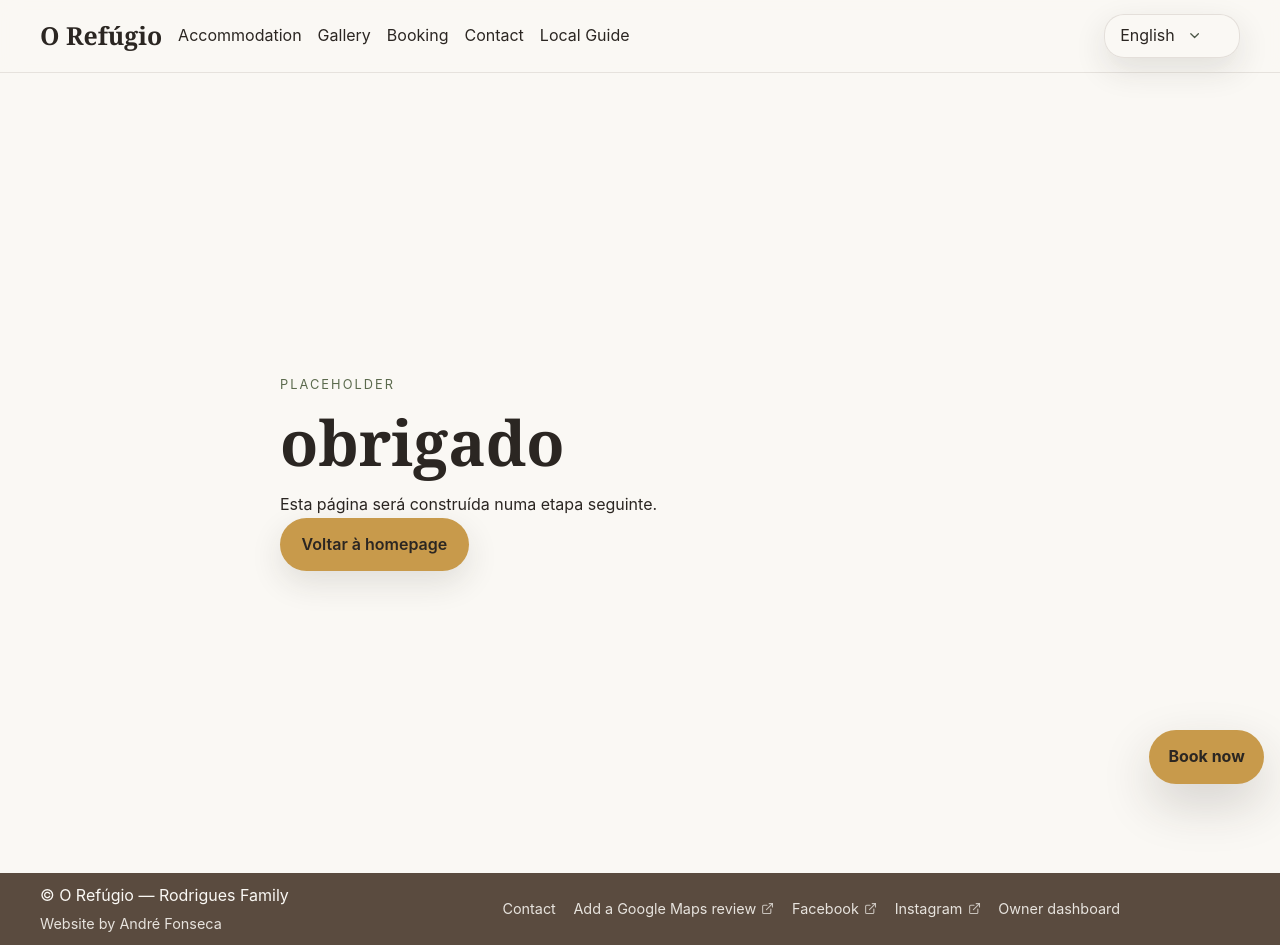
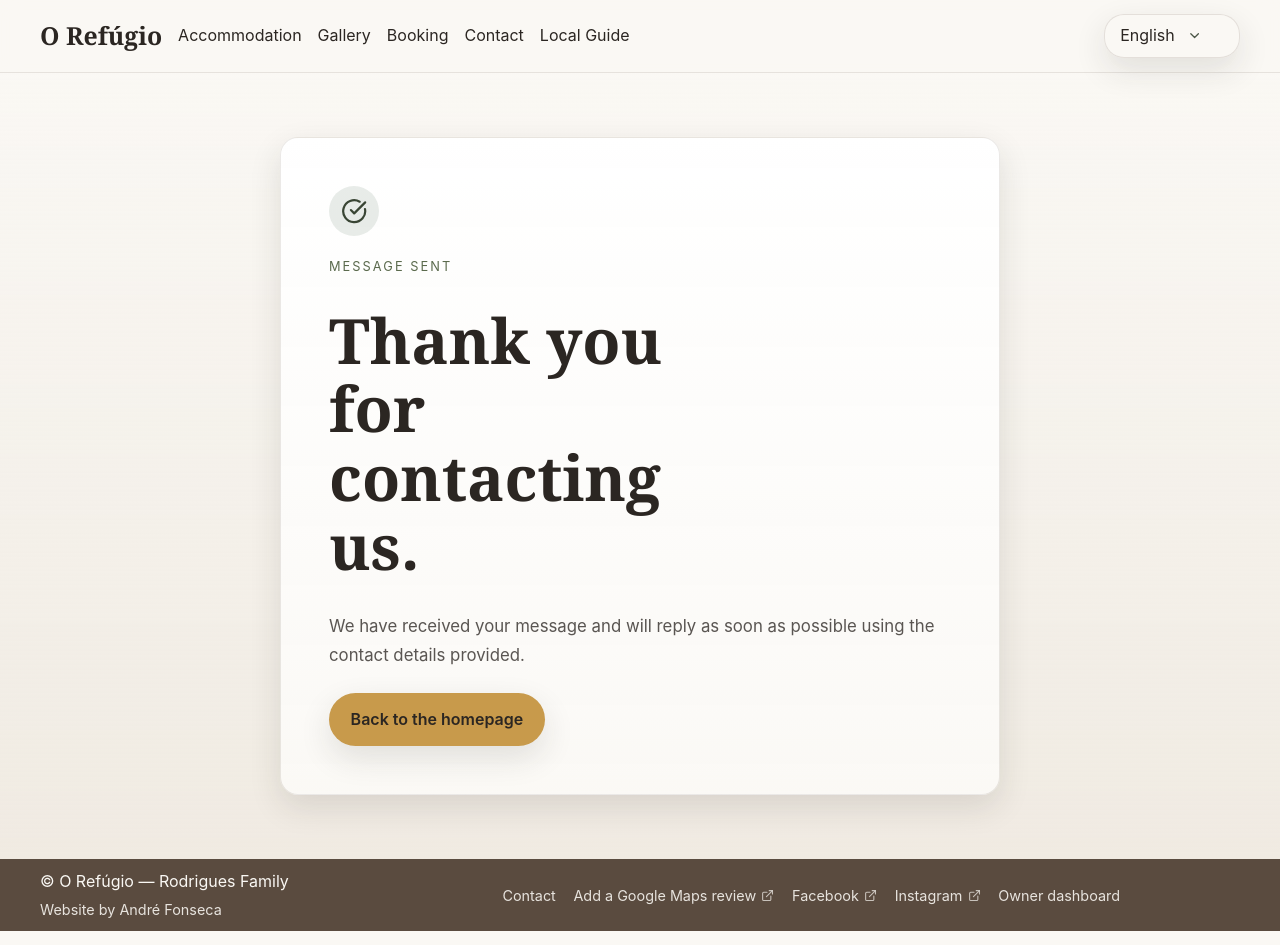
Before and after one commit to AnJoMort0/refugio-site, a website with bundled scripts: page public/obrigado.html in a window 1280 px wide. Built offline with nearby package versions, Linux system fonts and the light colour scheme.

Commit message:
Add - Obrigado.html

```diff
--- /dev/null
+++ b/public/css/pages/obrigado.css
@@ -0,0 +1,64 @@
+.thanks-page {
+  min-height: calc(100vh - 144px);
+  padding-block: var(--space-7);
+  background:
+    linear-gradient(180deg, rgba(250, 248, 244, 0.96), rgba(216, 203, 184, 0.3)),
+    var(--color-soft-ivory);
+}
+
+.thanks-panel {
+  display: grid;
+  gap: 1rem;
+  padding: clamp(1.4rem, 1rem + 3vw, 3rem);
+  border: 1px solid rgba(90, 75, 63, 0.12);
+  border-radius: 18px;
+  background:
+    linear-gradient(180deg, rgba(255, 255, 255, 0.9), rgba(250, 248, 244, 0.86)),
+    rgba(255, 255, 255, 0.78);
+  box-shadow: var(--shadow-soft);
+}
+
+.thanks-icon {
+  display: inline-grid;
+  place-items: center;
+  width: 3.1rem;
+  height: 3.1rem;
+  margin-bottom: 0.35rem;
+  border-radius: 999px;
+  background: rgba(67, 99, 75, 0.12);
+  color: var(--color-mountain-forest);
+}
+
+.thanks-icon .lucide-icon {
+  width: 1.65rem;
+  height: 1.65rem;
+}
+
+.thanks-panel h1 {
+  max-width: 12ch;
+}
+
+.thanks-panel p:not(.eyebrow) {
+  max-width: 42rem;
+  color: rgba(43, 38, 34, 0.78);
+  font-size: 1.05rem;
+  line-height: 1.7;
+}
+
+.thanks-actions {
+  display: flex;
+  flex-wrap: wrap;
+  gap: 0.85rem;
+  margin-top: 0.5rem;
+}
+
+body[data-page="thanks"] .sticky-booking-cta {
+  display: none !important;
+}
+
+@media (max-width: 640px) {
+  .thanks-page {
+    align-items: start;
+    padding-top: var(--space-5);
+  }
+}
--- a/public/js/pages/contact.js
+++ b/public/js/pages/contact.js
@@ -5,7 +5,6 @@ const TOPIC_CONFIG = {
   requested: ['requestCancel', 'requestChange', 'requestQuestion', 'requestStatus'],
   past: ['pastFeedback', 'pastQuestion'],
   none: [
-    'pastFeedback',
     'noReservationBooking',
     'noReservationSpace',
     'noReservationAccessibility',
--- a/public/locales/en.json
+++ b/public/locales/en.json
@@ -137,6 +137,20 @@
       "zoomReset": "Reset zoom"
     }
   },
+  "thanksPage": {
+    "meta": {
+      "title": "O Refúgio | Thank you",
+      "description": "Message sent successfully to O Refúgio."
+    },
+    "hero": {
+      "eyebrow": "Message sent",
+      "title": "Thank you for contacting us.",
+      "text": "We have received your message and will reply as soon as possible using the contact details provided."
+    },
+    "actions": {
+      "home": "Back to the homepage"
+    }
+  },
   "footer": {
     "copyright": "© O Refúgio — Rodrigues Family",
     "googleReview": "Add a Google Maps review",
--- a/public/locales/pt.json
+++ b/public/locales/pt.json
@@ -670,12 +670,16 @@
   },
   "thanksPage": {
     "meta": {
-      "title": "O Refúgio | Obrigado"
+      "title": "O Refúgio | Obrigado",
+      "description": "Mensagem enviada com sucesso para O Refúgio."
     },
     "hero": {
-      "eyebrow": "Placeholder",
-      "title": "obrigado",
-      "text": "Esta página será construída numa etapa seguinte."
+      "eyebrow": "Mensagem enviada",
+      "title": "Obrigado pelo seu contacto.",
+      "text": "Recebemos a sua mensagem e responderemos assim que possível pelo contacto indicado."
+    },
+    "actions": {
+      "home": "Voltar à página principal"
     }
   },
   "adminPage": {
--- a/public/obrigado.html
+++ b/public/obrigado.html
@@ -4,21 +4,33 @@
   <meta charset="UTF-8" />
   <meta name="viewport" content="width=device-width, initial-scale=1.0" />
   <title data-i18n="thanksPage.meta.title"></title>
+  <meta name="description" content="" data-i18n-attr='{"content":"thanksPage.meta.description"}' />
   <link rel="stylesheet" href="./css/reset.css" />
   <link rel="stylesheet" href="./css/variables.css" />
   <link rel="stylesheet" href="./css/base.css" />
   <link rel="stylesheet" href="./css/layout.css" />
   <link rel="stylesheet" href="./css/components.css" />
   <link rel="stylesheet" href="./css/mobile.css" />
+  <link rel="stylesheet" href="./css/pages/obrigado.css" />
 </head>
-<body>
+<body data-page="thanks">
   <div data-site-header></div>
-  <main class="simple-page">
+  <main class="simple-page thanks-page">
     <div class="container narrow">
-      <p class="eyebrow" data-i18n="thanksPage.hero.eyebrow"></p>
-      <h1 data-i18n="thanksPage.hero.title"></h1>
-      <p data-i18n="thanksPage.hero.text"></p>
-      <a class="button button-primary" href="./index.html" data-i18n="common.backHome"></a>
+      <section class="thanks-panel">
+        <span class="thanks-icon" aria-hidden="true">
+          <svg class="lucide-icon" viewBox="0 0 24 24" fill="none" stroke="currentColor" stroke-width="2" stroke-linecap="round" stroke-linejoin="round">
+            <path d="M21.8 10A10 10 0 1 1 17 3.34"></path>
+            <path d="m9 11 3 3L22 4"></path>
+          </svg>
+        </span>
+        <p class="eyebrow" data-i18n="thanksPage.hero.eyebrow"></p>
+        <h1 data-i18n="thanksPage.hero.title"></h1>
+        <p data-i18n="thanksPage.hero.text"></p>
+        <div class="thanks-actions">
+          <a class="button button-primary" href="./index.html" data-i18n="thanksPage.actions.home"></a>
+        </div>
+      </section>
     </div>
   </main>
   <div data-site-footer></div>
```
Also changed, not shown: docs/roadmap.md (+1 -45 lines), public/index.html (+1 -1 lines), public/locales/es.json (+14 -0 lines), public/locales/fr.json (+14 -0 lines).
